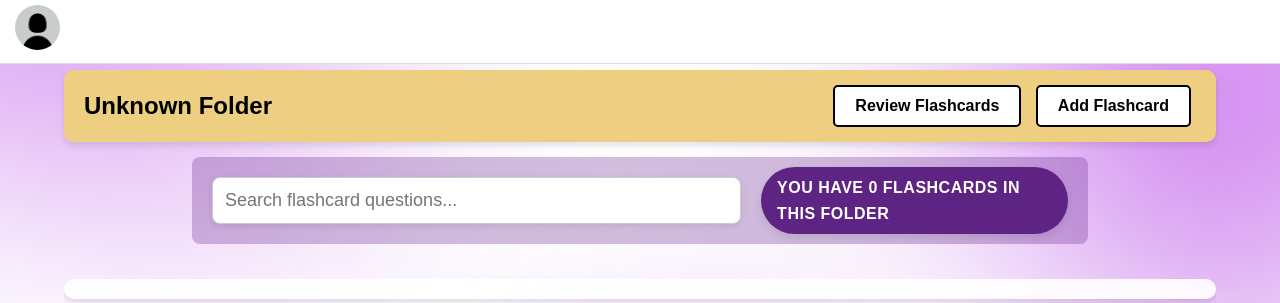
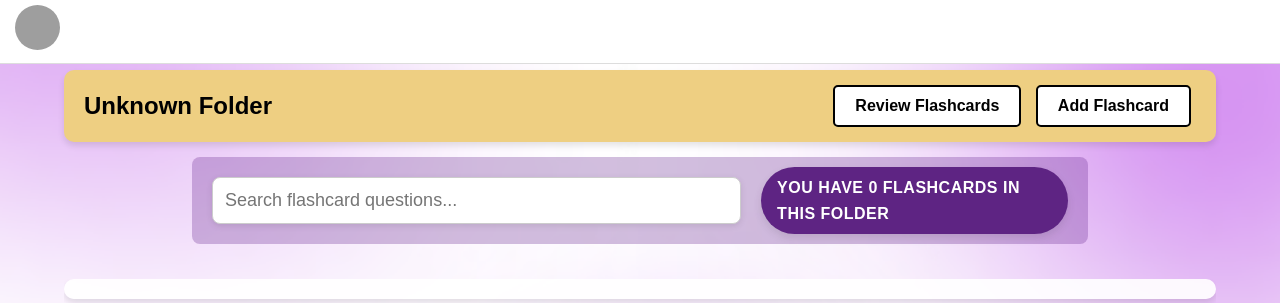
Before and after one commit to jennarms/IskoCards, a PHP site: page /pages/flashcards.php in a window 1280 px wide. Shown: the top 303 px of the page. Run offline with PHP 8.4, Linux system fonts and the light colour scheme; the visitor is signed in with stand-in values (Sample User, id 1); data that the repository does not hold is empty; grey boxes are pictures that could not be loaded.

Commit message:
home icon changed

```diff
--- a/pages/flashcards.php
+++ b/pages/flashcards.php
@@ -237,13 +237,13 @@ $flashcards_query->close();
 <body>
     <!-- Header -->
     <header>
-        <div class="header-actions">
-            <img
-                src="../uploads/<?php echo !empty($user['profile_picture']) ? htmlspecialchars($user['profile_picture']) : 'Default.jpg'; ?>"
-                alt="User Profile"
-                class="profile-pic"
-                onclick="location.href='home.php'">
-        </div>
+    <div class="header-actions">
+        <img
+            src="../assets/home.png"
+            alt="Home Icon"
+            class="profile-pic"
+            onclick="location.href='home.php'">
+    </div>
     </header>
 
     <!-- Top Section -->
```
